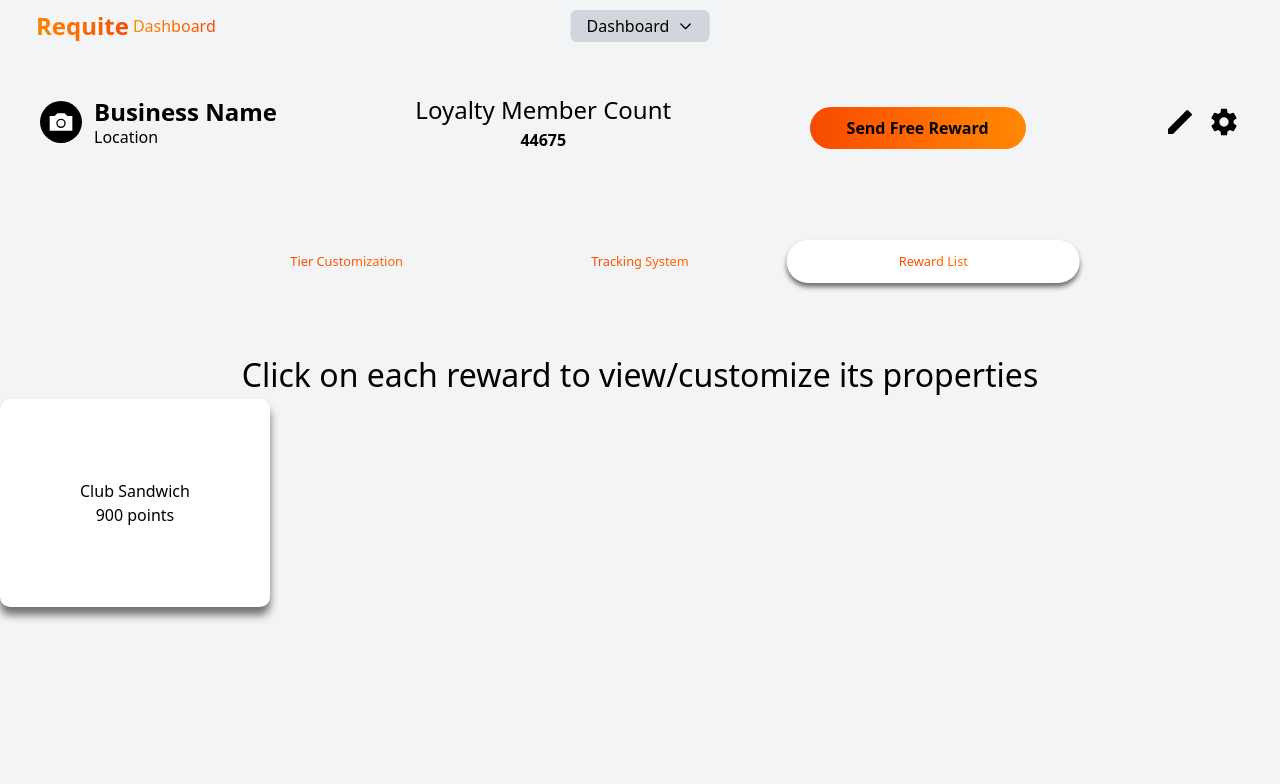
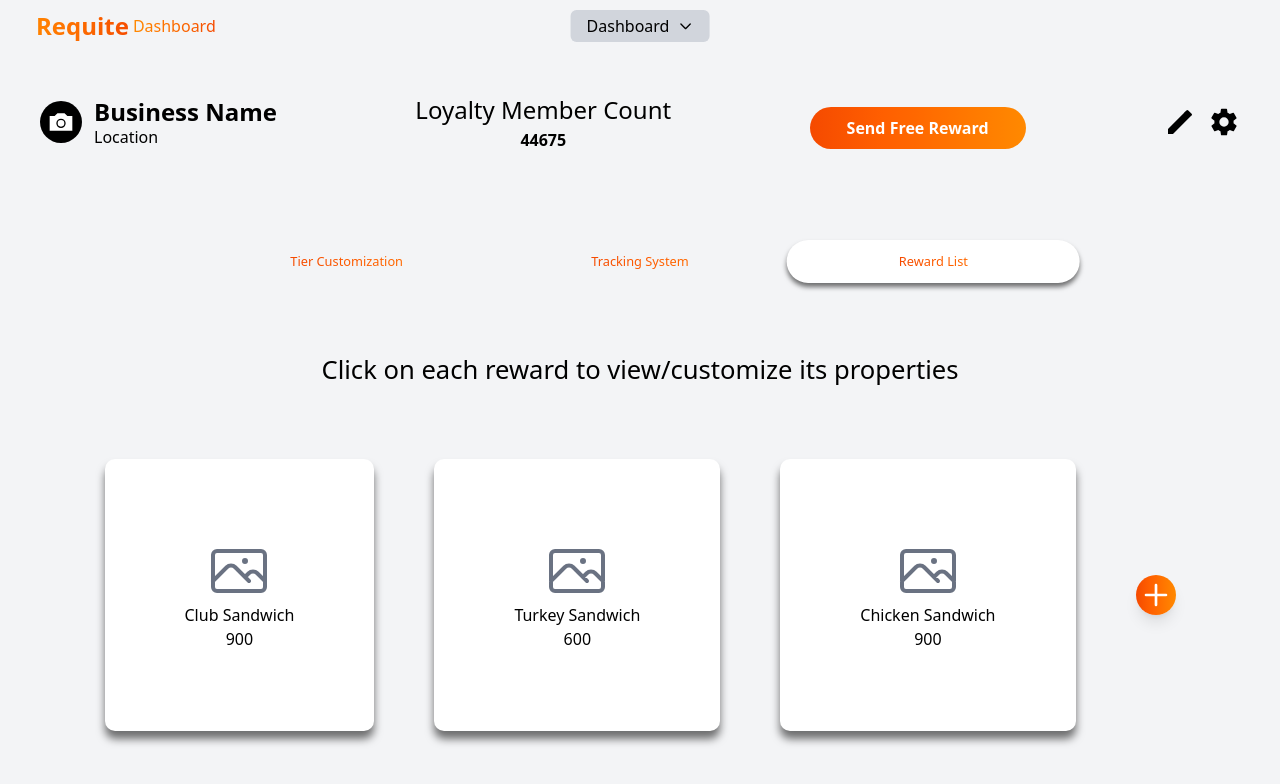
Before and after one commit to bryyc3/Requite-Web, a Next.js app: page /dashboard/reward-list in a window 1280 px wide. Shown: the top 784 px of the page. Built offline with nearby package versions, Linux system fonts and the light colour scheme.

Commit message:
Reward object interface and reward customization modal init

```diff
--- a/app/(dashboard)/dashboard/components/DashNavigation.tsx
+++ b/app/(dashboard)/dashboard/components/DashNavigation.tsx
@@ -3,7 +3,6 @@
 
 import Link from "next/link";
 import { usePathname } from "next/navigation";
-import { useState, useRef, useEffect } from "react";
 import clsx from "clsx";
 
 const tabs = [{route: "/dashboard/tier-customization", tabName: "Tier Customization"},
--- a/app/(dashboard)/dashboard/components/DashOverview.tsx
+++ b/app/(dashboard)/dashboard/components/DashOverview.tsx
@@ -20,7 +20,7 @@ export default function DashOverview() {
             <div className="mt-[1cqi]">
             <div className="relative inline-flex p-[5px] rounded-full group">
                 <div className="absolute inset-0 rounded-full bg-gradient-to-r from-orange-600 via-orange-500 to-orange-400" />
-                    <button className="cursor-pointer relative z-[2] px-8 py-1 text-black font-semibold rounded-full text-[clamp(.5rem,1.5cqi,1rem)]">
+                    <button className="cursor-pointer relative z-[2] px-8 py-1 text-white font-semibold rounded-full text-[clamp(.5rem,1.5cqi,1rem)]">
                         Send Free Reward
                     </button>
                 </div>
--- a/app/(dashboard)/dashboard/reward-list/components/Reward.tsx
+++ /dev/null
@@ -1,15 +0,0 @@
-type RewardProps = {
-    name: String;
-    points: String
-};
-
-
-export default function Reward({name, points}:RewardProps){
-    return(
-        <div className="bg-white rounded-[10px] p-20 shadow-[0_8px_8px_rgba(0,0,0,0.55)] text-center">
-
-            <h1>{name}</h1>
-            <h2>{points}</h2>
-        </div>
-    )
-}
--- /dev/null
+++ b/app/(dashboard)/dashboard/reward-list/components/RewardCard.tsx
@@ -0,0 +1,19 @@
+import { Reward } from "../interfaces/reward";
+
+type RewardProps = {
+    reward: Reward;
+    onClick: () => void;
+};
+
+
+export default function RewardCard({reward, onClick}:RewardProps){
+    return(
+        <div className="bg-white rounded-[10px] p-20 shadow-[0_8px_8px_rgba(0,0,0,0.55)] text-center cursor-pointer" onClick={onClick}>
+            <svg xmlns="http://w3.org" fill="none" viewBox="0 0 24 24" strokeWidth="1.5" stroke="currentColor" className="m-auto w-16 h-16 text-gray-500 hover:text-blue-500 transition-colors">
+                <path strokeLinecap="round" strokeLinejoin="round" d="M2.25 15.75l5.159-5.159a2.25 2.25 0 013.182 0l5.159 5.159m-1.5-1.5l1.409-1.409a2.25 2.25 0 013.182 0l2.909 2.909m-18 3.75h16.5a1.5 1.5 0 001.5-1.5V6a1.5 1.5 0 00-1.5-1.5H3.75A1.5 1.5 0 002.25 6v12a1.5 1.5 0 001.5 1.5zm10.5-11.25h.008v.008h-.008V8.25zm.375 0a.375.375 0 11-.75 0 .375.375 0 01.75 0z" />
+            </svg>
+            <h1>{reward.rewardName}</h1>
+            <h2>{reward.cost}</h2>
+        </div>
+    )
+}
--- /dev/null
+++ b/app/(dashboard)/dashboard/reward-list/components/RewardModal.tsx
@@ -0,0 +1,16 @@
+import { Reward } from "../interfaces/reward";
+
+
+type RewardModalProps = {
+    reward: Reward | null;
+    onClose: () => void;
+};
+
+export default function RewardModal({reward, onClose}: RewardModalProps){
+    if (!reward) return null;
+    return(
+        <div>
+            hiiiiiiiiiiiiiiiiiiiii
+        </div>
+    )
+}
--- /dev/null
+++ b/app/(dashboard)/dashboard/reward-list/interfaces/reward.ts
@@ -0,0 +1,4 @@
+export interface Reward{
+    rewardName: string;
+    cost: number;
+}
--- a/app/(dashboard)/dashboard/reward-list/page.tsx
+++ b/app/(dashboard)/dashboard/reward-list/page.tsx
@@ -1,16 +1,29 @@
-import Reward from "./components/Reward"
+"use client"
+import RewardCard from "./components/RewardCard";
+import { useState } from "react";
+import { Reward } from "./interfaces/reward";
+import RewardModal from "./components/RewardModal";
 
-const rewards = [{rewardName: "Club Sandwich", cost: "900 points"}]
+const rewards: Reward[] = [{rewardName: "Club Sandwich", cost: 900}, {rewardName: "Turkey Sandwich", cost: 600}, {rewardName: "Chicken Sandwich", cost: 900}]
 
 export default function RewardList(){
+
+    const [expandedReward, setExpandedReward] = useState<Reward | null>(null);
+
     return(
         <>
-            <h1 className="text-center mt-15 font-light text-[clamp(1.5rem,3cqi,2rem)]">Click on each reward to view/customize its properties</h1>
-            <div className="flex">
+            <h1 className="text-center mt-15 font-light text-[clamp(1.5rem,2cqi,1.75rem)]">Click on each reward to view/customize its properties</h1>
+            <div className="flex m-auto gap-15">
                 {rewards.map((reward, index) => (
-                    <Reward key= {index} name={reward.rewardName} points={reward.cost}/>
+                    <RewardCard key= {index} reward={reward} onClick={() => setExpandedReward(reward)}/>
                 ))}
+                <button className="cursor-pointer w-10 h-10 rounded-full bg-gradient-to-r from-orange-600 via-orange-500 to-orange-400 text-white flex items-center justify-center shadow-lg transition-all m-auto" >
+                    <svg xmlns="http://www.w3.org/2000/svg" fill="none" viewBox="0 0 24 24" strokeWidth={2} stroke="currentColor" className="w-8 h-8">
+                        <path strokeLinecap="round" strokeLinejoin="round" d="M12 4.5v15m7.5-7.5h-15" />
+                    </svg>
+                </button>
             </div>
+            <RewardModal reward={expandedReward} onClose={() => setExpandedReward(null)} />
         </>
     )
 }
```
